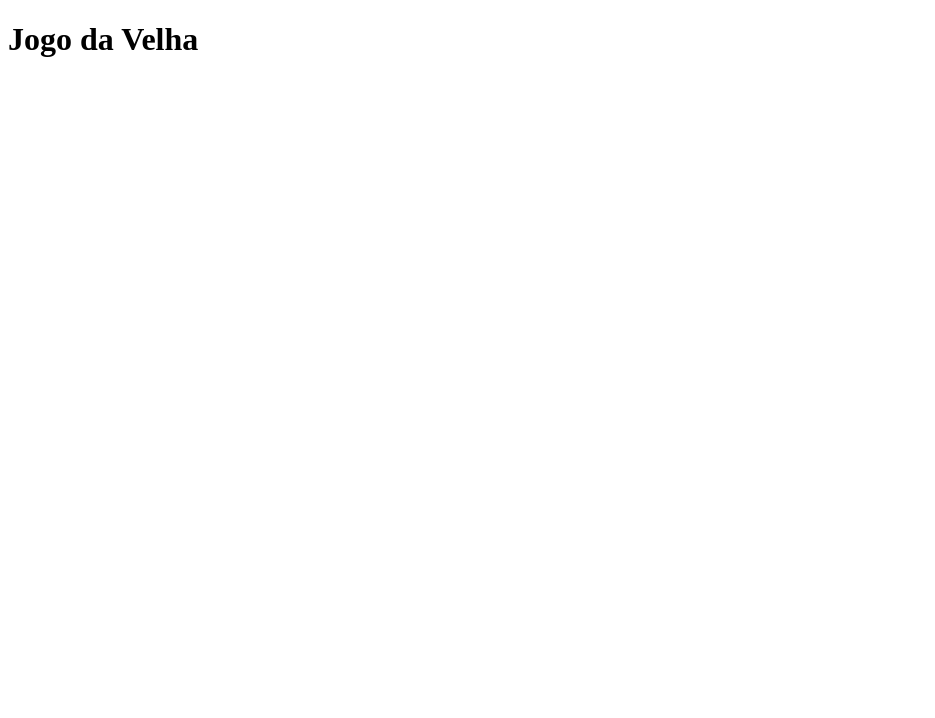
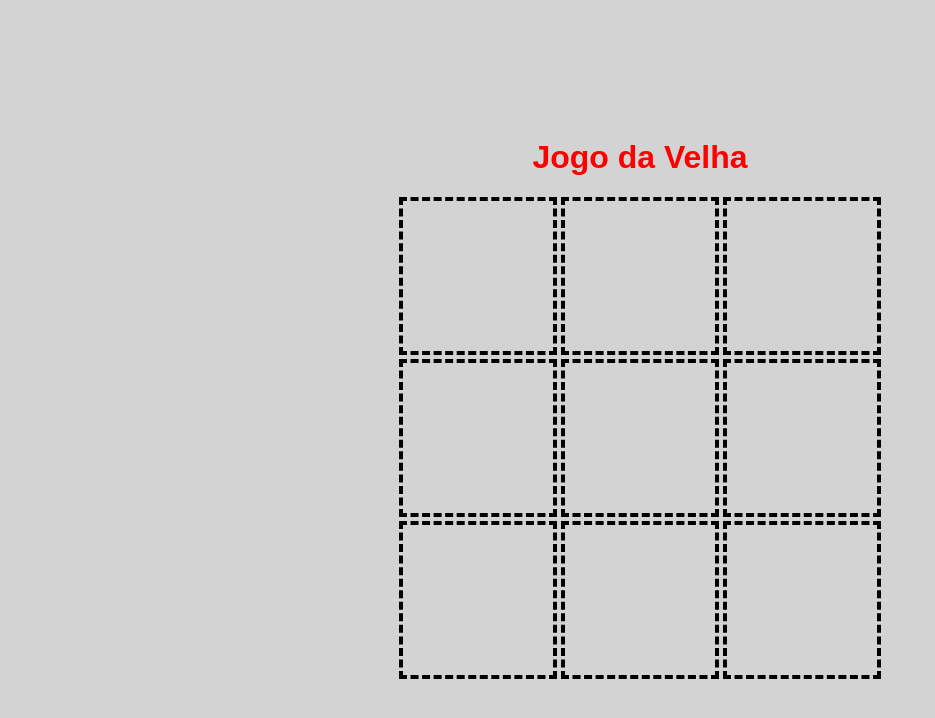
Before and after one commit to mssmrc/Aula-JogoDaVelha, a plain HTML site: page index.html in a window 1280 px wide. Shown: the whole page, without its empty margins (0-935 px from the left). Drawn offline with Linux system fonts and the light colour scheme.

Commit message:
Atualizar a pagina com o tabuleiro estático

```diff
--- a/estilo.css
+++ b/estilo.css
@@ -0,0 +1,26 @@
+.casa{
+    height: 150px;
+    width: 150px;
+    border: 4px dashed black;
+    display: inline-block;
+}
+
+.casa:hover{
+    border: 4px solid black
+}
+
+body{
+    margin: 0;
+    display: flex;
+    flex-direction: column;
+    align-items: center;
+    justify-content: center;
+    height: 100vh;
+    font-family: sans-serif;
+    background-color: lightgray
+}
+
+header h1{
+    color: red;
+
+}
--- a/index.html
+++ b/index.html
@@ -12,6 +12,22 @@
     <header>
         <h1>Jogo da Velha</h1>
     </header>
-    <section id="tabuleiro"></section>
+    <section id="tabuleiro">
+        <div class="linha">
+            <div class="casa"></div>
+            <div class="casa"></div>
+            <div class="casa"></div>
+        </div>
+        <div class="linha">
+            <div class="casa"></div>
+            <div class="casa"></div>
+            <div class="casa"></div>
+        </div>
+        <div class="linha">
+            <div class="casa"></div>
+            <div class="casa"></div>
+            <div class="casa"></div>
+        </div>
+    </section>
 </body>
 </html>
```
